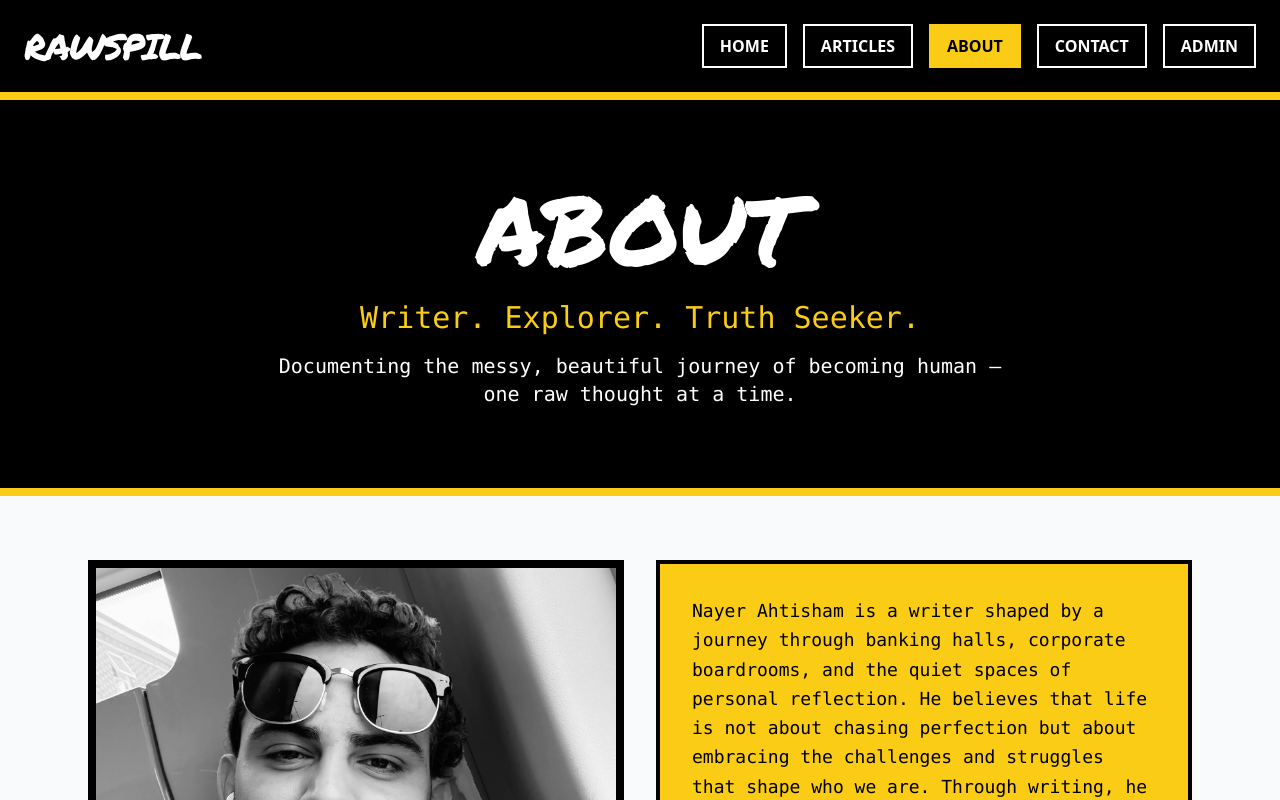
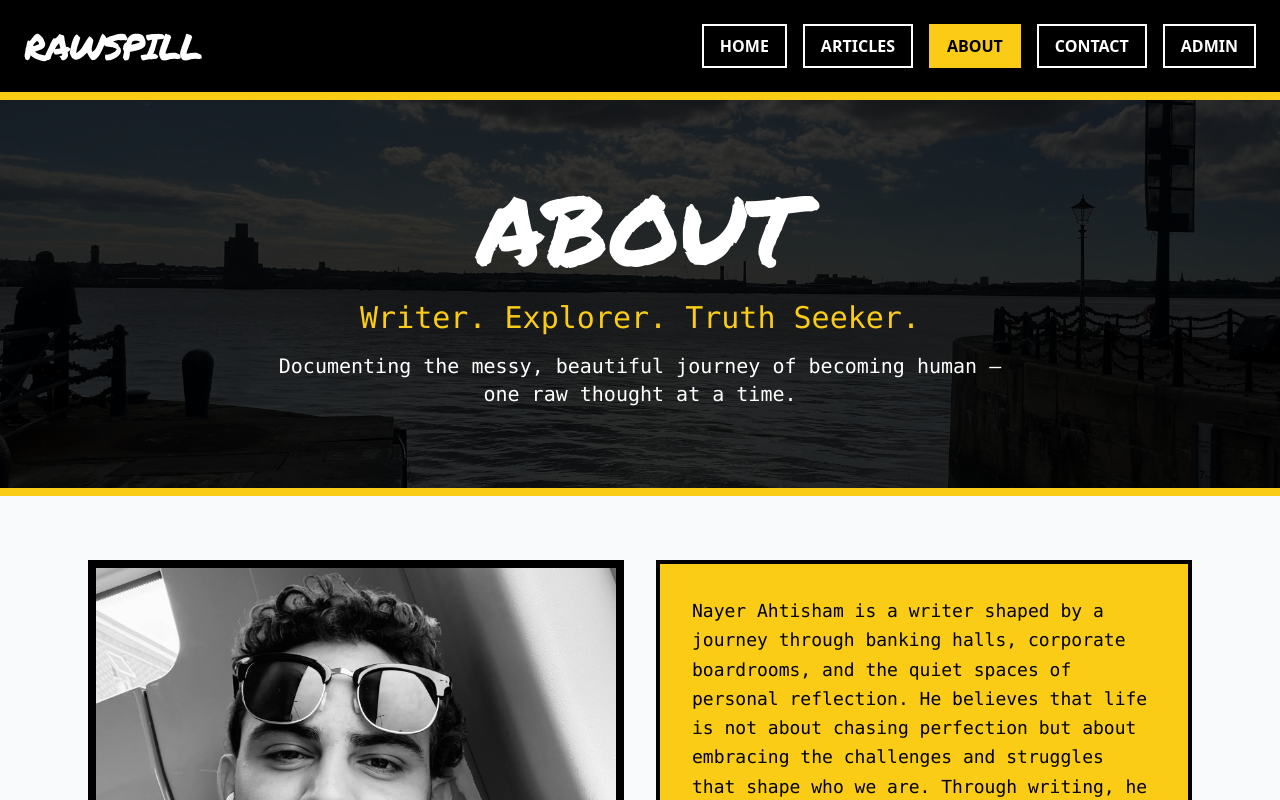
Before and after one commit to yameenrafiqi/real-raw-spill, a Next.js app: page /about in a window 1280 px wide. Shown: the top 800 px of the page. Built offline with nearby package versions, Linux system fonts and the light colour scheme.

Commit message:
Add background images to about and contact pages

```diff
--- a/pages/about.js
+++ b/pages/about.js
@@ -4,8 +4,18 @@ export default function About() {
   return (
     <Layout>
       {/* Hero Section */}
-      <div className="bg-black text-white py-20 px-6 border-b-8 border-yellow-400">
-        <div className="max-w-4xl mx-auto text-center">
+      <div className="relative bg-black text-white py-20 px-6 border-b-8 border-yellow-400">
+        {/* Background Image */}
+        <div className="absolute inset-0 z-0">
+          <img
+            src="/images/about.jpg"
+            alt=""
+            className="w-full h-full object-cover opacity-40"
+          />
+          <div className="absolute inset-0 bg-black opacity-50"></div>
+        </div>
+
+        <div className="max-w-4xl mx-auto text-center relative z-10">
           <h1 className="text-6xl md:text-8xl mb-6 leading-none" style={{ fontFamily: "'Permanent Marker', cursive" }}>
             ABOUT
           </h1>
--- a/pages/contact.js
+++ b/pages/contact.js
@@ -94,8 +94,18 @@ export default function Contact() {
   return (
     <Layout>
       {/* Hero Section */}
-      <div className="bg-black text-white py-20 px-6 border-b-8 border-yellow-400">
-        <div className="max-w-4xl mx-auto text-center">
+      <div className="relative bg-black text-white py-20 px-6 border-b-8 border-yellow-400">
+        {/* Background Image */}
+        <div className="absolute inset-0 z-0">
+          <img
+            src="/images/contact.jpg"
+            alt=""
+            className="w-full h-full object-cover opacity-40"
+          />
+          <div className="absolute inset-0 bg-black opacity-50"></div>
+        </div>
+
+        <div className="max-w-4xl mx-auto text-center relative z-10">
           <h1 className="text-6xl md:text-8xl mb-6 leading-none" style={{ fontFamily: "'Permanent Marker', cursive" }}>
             CONTACT
           </h1>
```
Also changed, not shown: public/images/about.jpg (added), public/images/contact.jpg (added).
